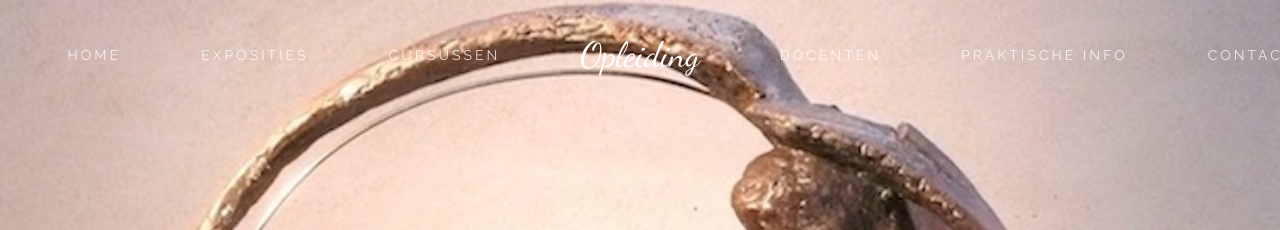
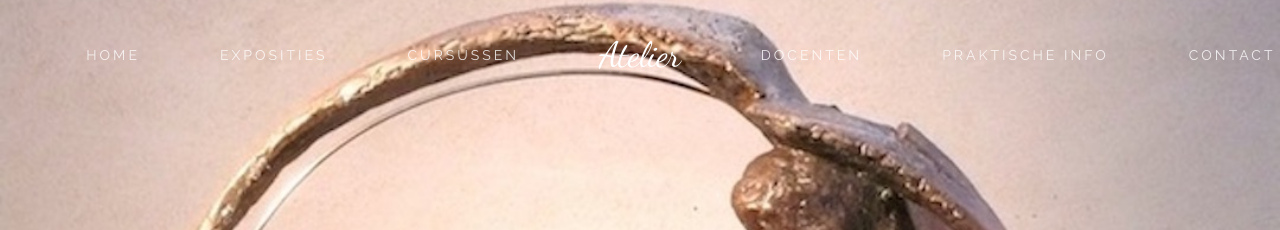
Before and after one commit to feicohajonides2020/feicohajonides2020.github.io, a Jekyll site: the page built from thanks.md, in a window 1280 px wide. Shown: the top 230 px of the page. Built offline with Jekyll 4.4.1, drawn with Linux system fonts in a browser that asks for light colours.

Commit message:
Update _config.yml

```diff
--- a/_config.yml
+++ b/_config.yml
@@ -19,7 +19,7 @@
 
 # Site logo, image or text
 logo:               # e.g. logo.png, upload logo image file to /assets/img/ folder
-logo_text:          Opleiding     # if the above "logo:" image variable  is not set, this text logo is displayed instead
+logo_text:          Atelier     # if the above "logo:" image variable  is not set, this text logo is displayed instead
 
 # Author settings, displayed on about page
 author:
```
